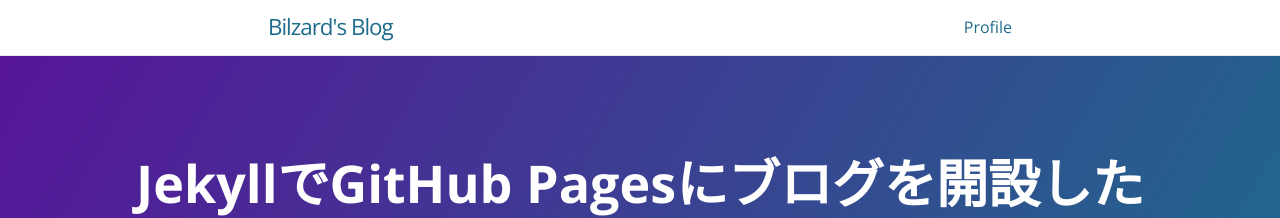
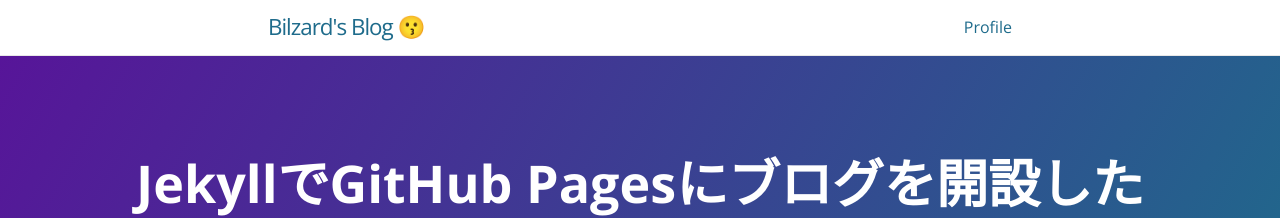
Before and after one commit to bilzard/bilzard.github.io, a Jekyll site: the page built from _posts/2024-12-28-blog-open.md, in a window 1280 px wide and 900 px high. Shown: the top 218 px of the window. Built offline with Jekyll 4.4.1, drawn with Linux system fonts in a browser that asks for light colours; comment, search, counter and statistics services are not loaded.

Commit message:
タイトルに顔文字を追加

```diff
--- a/_config.yml
+++ b/_config.yml
@@ -18,7 +18,7 @@
 # You can create any custom variable you would like, and they will be accessible
 # in the templates via {{ site.myvariable }}.
 
-title: Bilzard's Blog
+title: Bilzard's Blog 😗
 email:
 description: >- # this means to ignore newlines until "baseurl:"
   ML, Random Thoughts.
```
